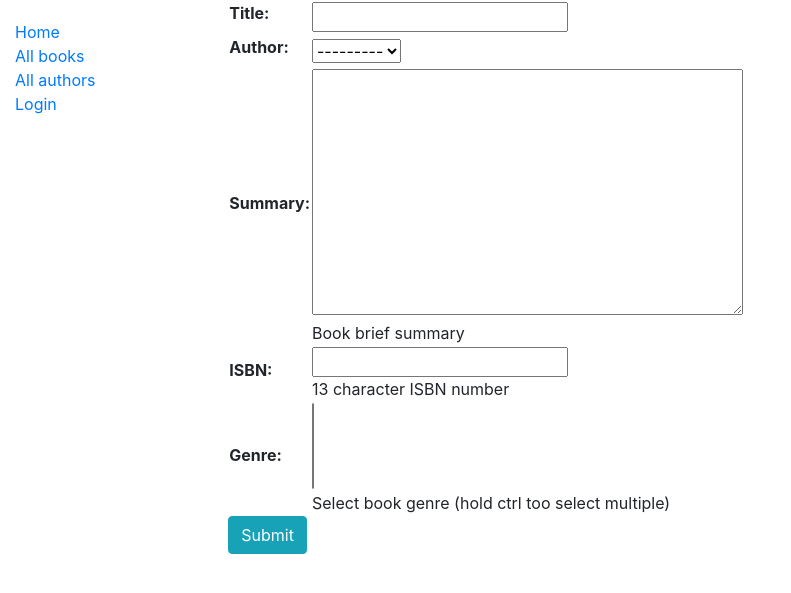
After one commit to adriantomczak/eLibrary, a Django app: page /catalog/book/create in a window 1280 px wide. The commit adds this page. Shown: the top 593 px of the page, without its empty margins (0-791 px from the left). Run offline with Django 3.2, Linux system fonts and the light colour scheme; data that the repository does not hold is empty; some libraries are stand-ins or nearby versions.

Commit message:
forms & templates

```diff
--- a/elibrary/catalog/models.py
+++ b/elibrary/catalog/models.py
@@ -31,9 +31,9 @@ class Genre(models.Model):
 class Book(models.Model):
     title = models.CharField(max_length=255)
     author = models.ForeignKey(Author, on_delete=models.SET_NULL, null=True)
-    summary = models.CharField(max_length=1023, help_text='Book summary')
+    summary = models.TextField(max_length=1023, help_text='Book brief summary')
     isbn = models.CharField('ISBN', max_length=13, help_text='13 character ISBN number')
-    genre = models.ManyToManyField(Genre, help_text='Select book genre')
+    genre = models.ManyToManyField(Genre, help_text='Select book genre (hold ctrl too select multiple)')
 
     def __str__(self):
         return self.title
--- a/elibrary/catalog/templates/base.html
+++ b/elibrary/catalog/templates/base.html
@@ -33,6 +33,7 @@
                             {% if perms.catalog.can_mark_returned %}
                                 <li><a href="{% url 'all-borrowed' %}">All borrowed</a></li>
                                 <li><a href="{% url 'author-create' %}">Create Author</a></li>
+                                <li><a href="{% url 'book-create' %}">Create Book</a></li>
                             {% endif %}
                        </ul>
                     {% endif %}
--- a/elibrary/catalog/templates/catalog/book_detail.html
+++ b/elibrary/catalog/templates/catalog/book_detail.html
@@ -8,6 +8,11 @@
     <p><strong>Summary:</strong> {{ book.summary }}</p>
     <p><strong>ISBN:</strong> {{ book.isbn }}</p>
     <p><strong>Genre:</strong> {% for genre in book.genre.all %} {{ genre }}{% if not forloop.last %}, {% endif %}{% endfor %}</p>
+
+    {% if user.is_staff %}
+        <a href="{% url 'book-update' book.pk %}"><button class="btn btn-info">Update</button></a>
+        <a href="{% url 'book-delete' book.pk %}"><button class="btn btn-danger">Delete</button></a>
+    {% endif %}
 
     <div style="margin-left:20px;margin-top:20px">
         <h4>Copies</h4>
--- /dev/null
+++ b/elibrary/catalog/templates/catalog/book_form.html
@@ -0,0 +1,11 @@
+{% extends "base.html" %}
+
+{% block content %}
+    <form action="" method="POST">
+        {% csrf_token %}
+        <table>
+            {{ form.as_table }}
+        </table>
+        <button class="btn btn-info">Submit</button>
+    </form>
+{% endblock %}
--- a/elibrary/catalog/urls.py
+++ b/elibrary/catalog/urls.py
@@ -14,4 +14,8 @@ urlpatterns = [
     path('author/create/', views.AuthorCreateView.as_view(), name='author-create'),
     path('author/<int:pk>/update/', views.AuthorUpdateView.as_view(), name='author-update'),
     path('author/<int:pk>/delete/', views.AuthorDeleteView.as_view(), name='author-delete'),
+    path('book/create', views.BookCreateView.as_view(), name='book-create'),
+    path('book/<int:pk>/update/', views.BookUpdateView.as_view(), name='book-update'),
+    path('book/<int:pk>/delete/', views.BookDeleteView.as_view(), name='book-delete'),
+
 ]
--- a/elibrary/catalog/views.py
+++ b/elibrary/catalog/views.py
@@ -115,3 +115,22 @@ class AuthorDeleteView(DeleteView, PermissionRequiredMixin):
     model = Author
     permission_required = 'catalog.can_mark_returned'
     success_url = reverse_lazy('authors')
+
+
+class BookCreateView(CreateView, PermissionRequiredMixin):
+    model = Book
+    fields = '__all__'
+    permission_required = 'catalog.can_mark_returned'
+
+
+class BookUpdateView(UpdateView, PermissionRequiredMixin):
+    model = Book
+    fields = '__all__'
+    template_name = 'catalog/book_update.html'
+    permission_required = 'catalog.can_mark_returned'
+
+
+class BookDeleteView(DeleteView, PermissionRequiredMixin):
+    model = Book
+    permission_required = 'catalog.can_mark_returned'
+    success_url = reverse_lazy('books')
```
Also changed, not shown: elibrary/catalog/templates/catalog/book_confirm_delete.html (added, +14 -0 lines), elibrary/catalog/templates/catalog/book_update.html (added, +11 -0 lines).
